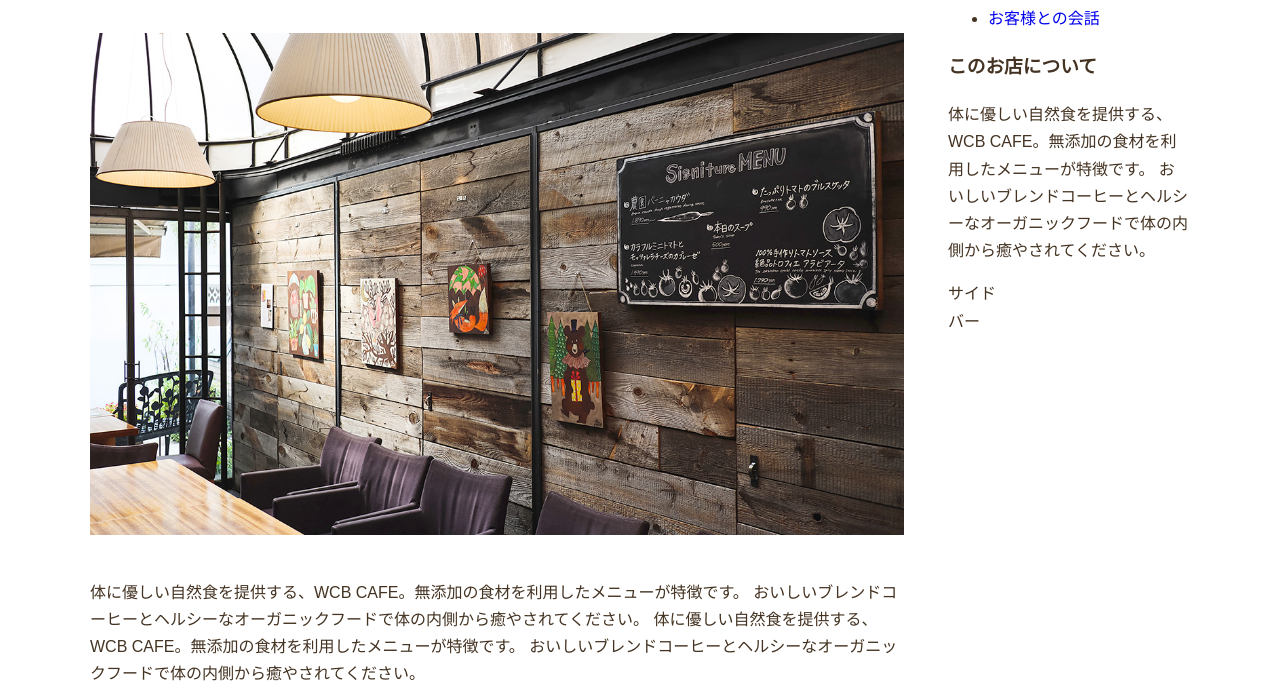
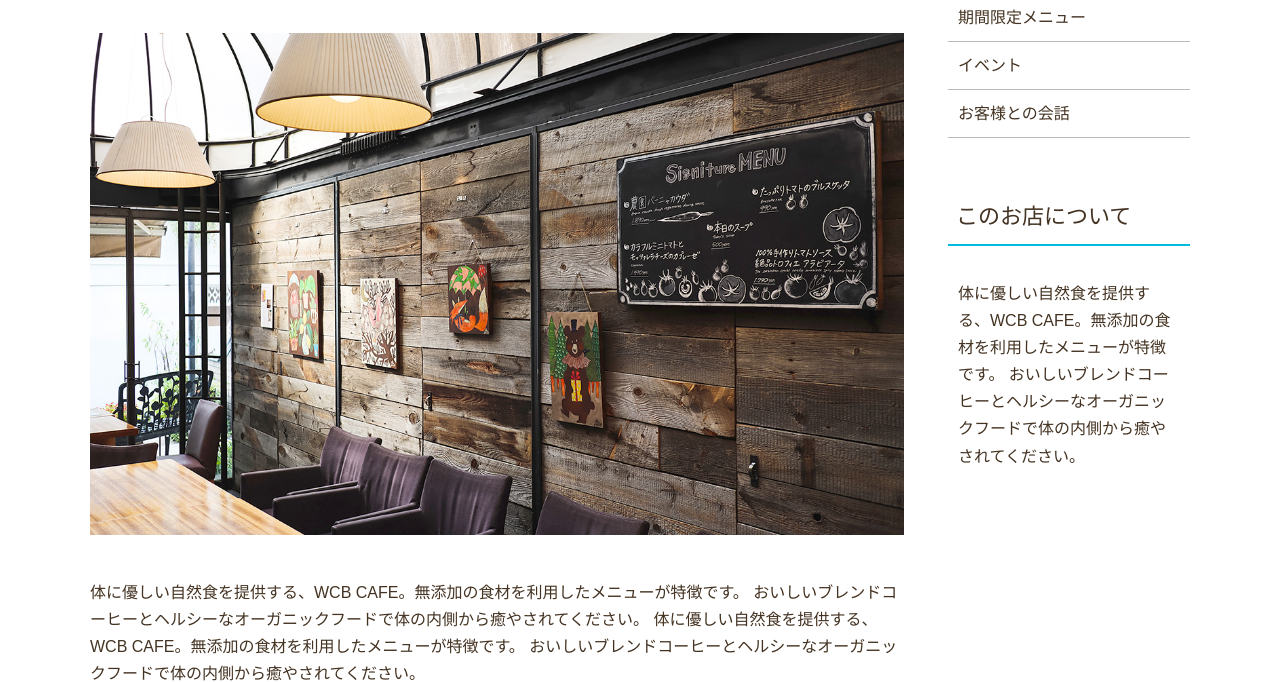
Before and after one commit to HaraT0323/WCB_Cafe, a plain HTML site: page news.html in a window 1280 px wide. Shown: the part 594-1276 px from the top of the page. Drawn offline with Linux system fonts and the light colour scheme.

Commit message:
サイドバーの作成

```diff
--- a/css/style.css
+++ b/css/style.css
@@ -168,3 +168,28 @@ article p {
 aside {
   width: 22%;
 }
+.sub-title {
+  font-size: 1.375rem;
+  padding: 0 8px 8px;
+  border-bottom: 2px #0bd solid;
+  font-weight: normal;
+}
+aside p {
+  padding: 12px 10px;
+}
+.sub-menu {
+  margin-bottom: 60px;
+  list-style: none;
+  padding-left: 0px;
+}
+.sub-menu li {
+  border-bottom: 1px #bbb solid;
+}
+.sub-menu a {
+  color: #432;
+  padding: 10px;
+  display: block;
+}
+.sub-menu a:hover {
+  color: #0bd;
+}
--- a/news.html
+++ b/news.html
@@ -69,9 +69,7 @@
         おいしいブレンドコーヒーとヘルシーなオーガニックフードで体の内側から癒やされてください。
       </p>
       </article>
-      <aside>
-        サイドバー
-      </aside>
+    </aside>
   </div>
   <footer>
     <div class="wrapper">
```
